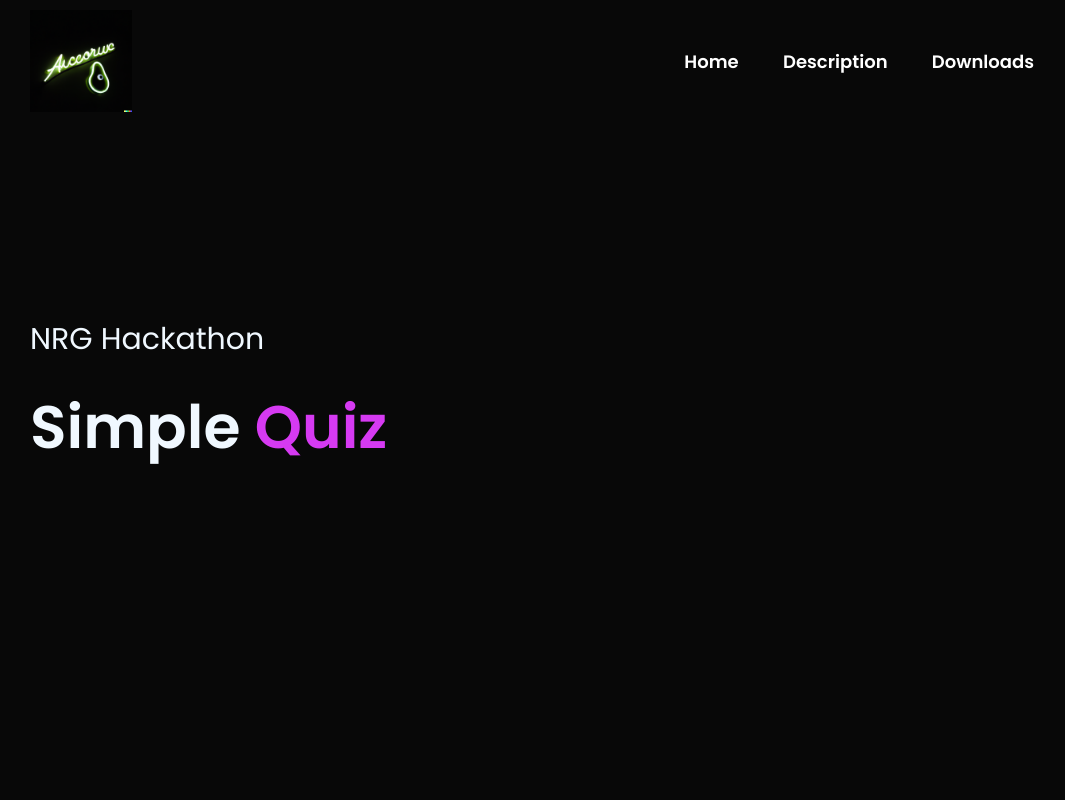
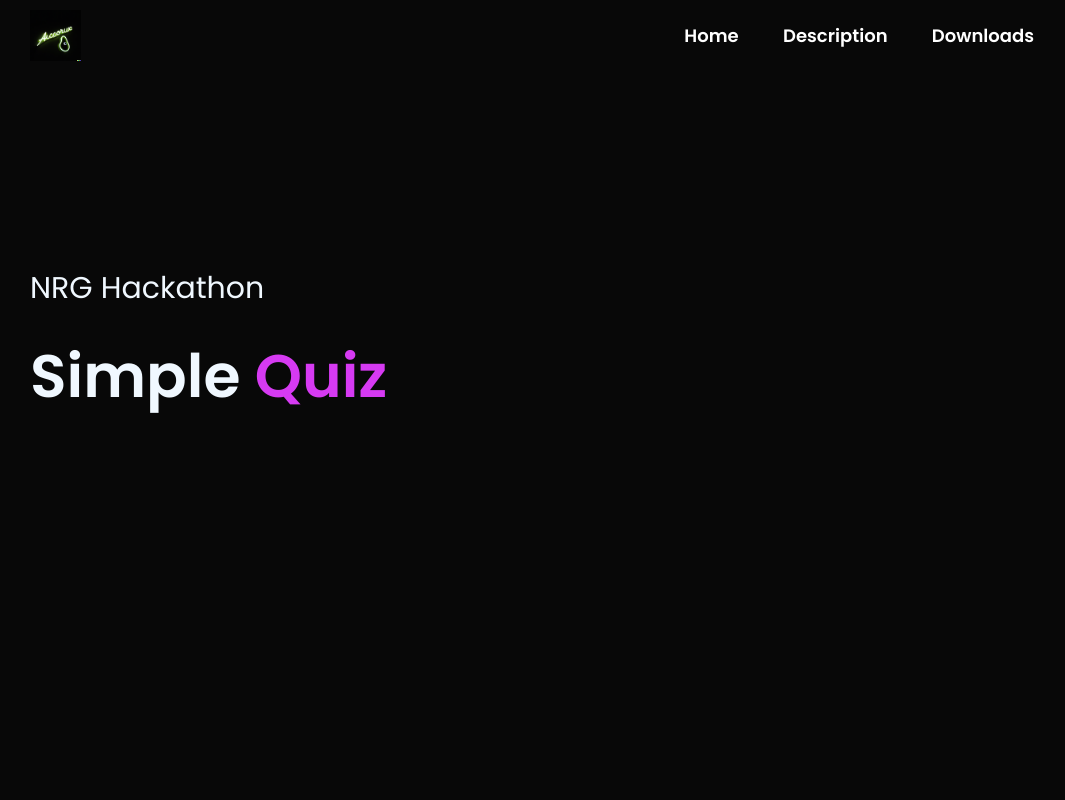
Before and after one commit to gbehsuw/nrgQuiz, a plain HTML site: page index.html in a window 1280 px wide. Shown: the top 800 px of the page, without its empty margins (98-1163 px from the left). Drawn offline with Linux system fonts and the light colour scheme.

Commit message:
Update nrgHacks.css

```diff
--- a/nrgHacks.css
+++ b/nrgHacks.css
@@ -24,8 +24,8 @@ body {
 }
 
 .logo {
-    width: 10%;
-    height: 10%;
+    width: 5%;
+    height: 5%;
 }
 
 .container {
```
